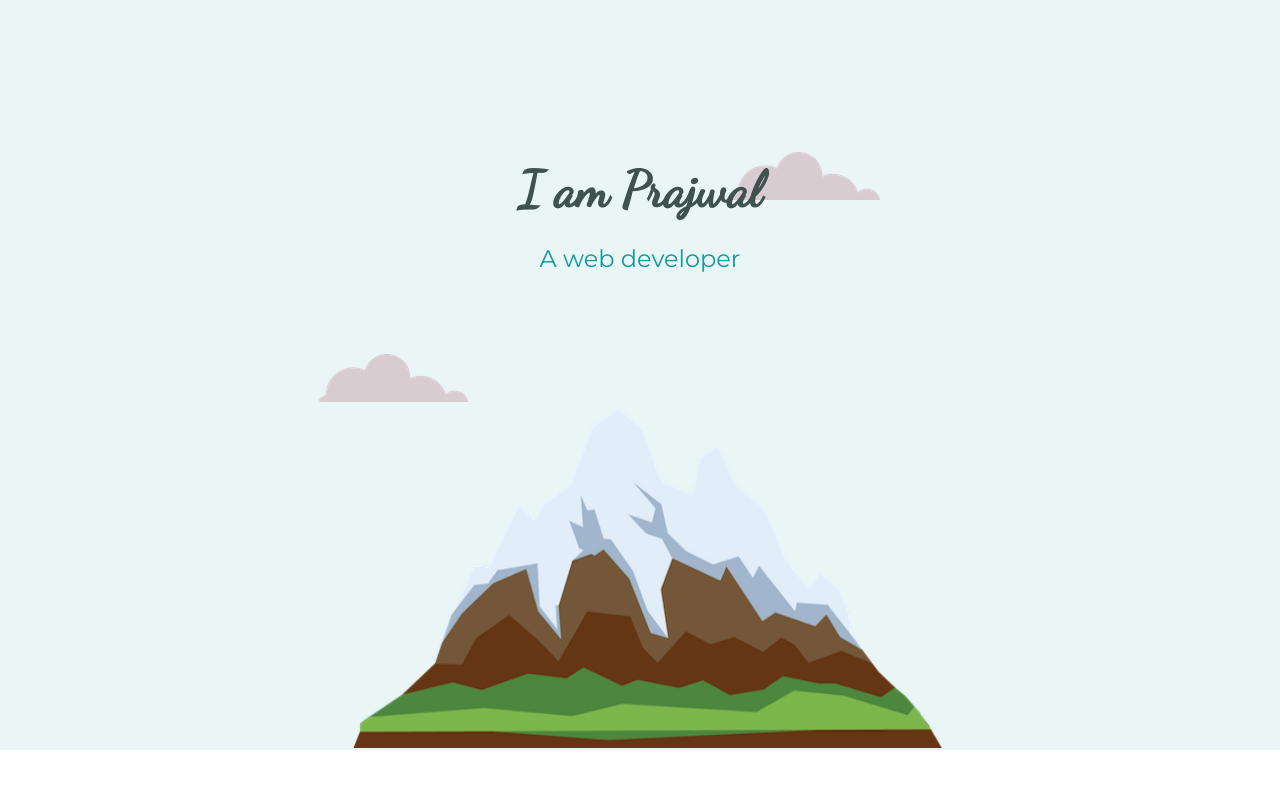
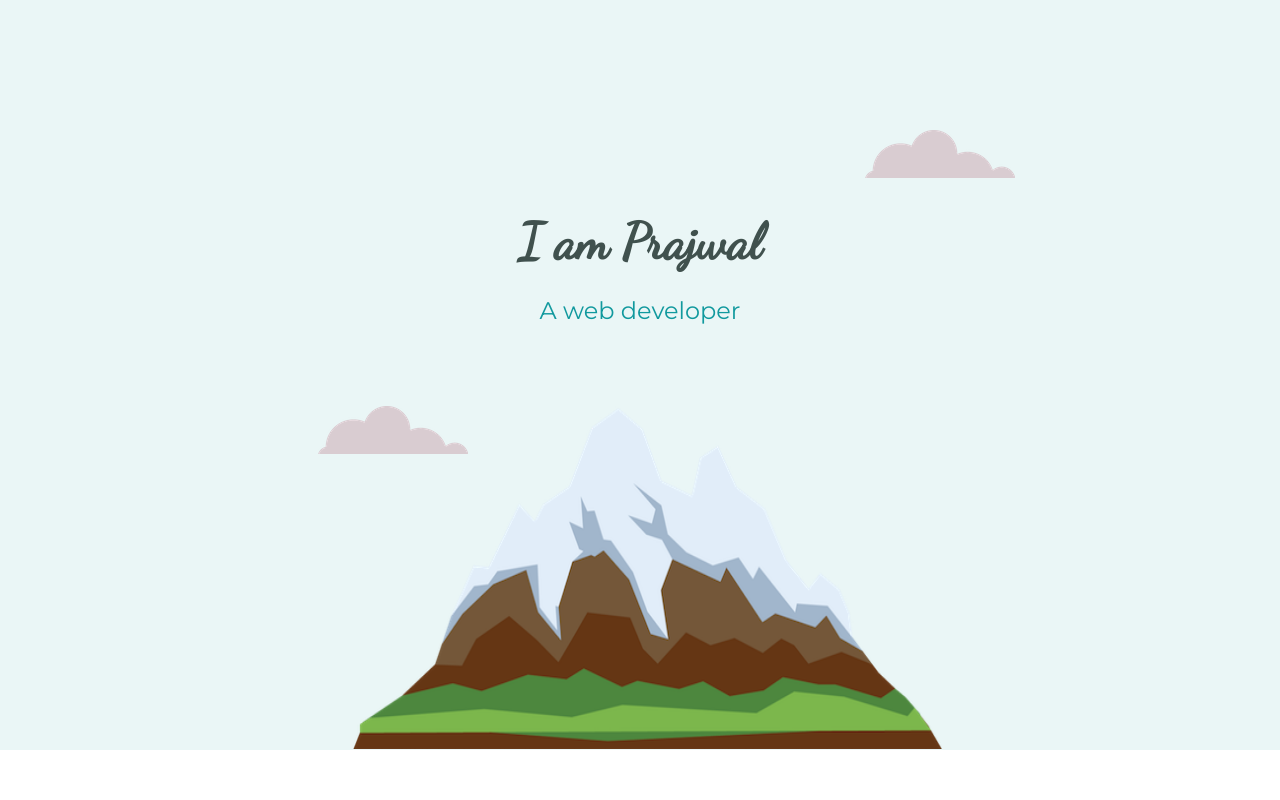
Before and after one commit to PrajwalCvs/MYCV, a plain HTML site: page index.html in a window 1280 px wide. Shown: the top 800 px of the page. Drawn offline with Linux system fonts and the light colour scheme; a web font is replaced by a local one.

Commit message:
Update style.css

```diff
--- a/Css/style.css
+++ b/Css/style.css
@@ -118,18 +118,17 @@ span{
 }
 
 .mountain{
-position: relative;
-top: 96px;
+  position: relative;
+  top: 45px;
   right:70px;
   width: 590px;
   height: 420px;
   text-align: center;
 }
 .cloud1{
-  position: absolute;
-  right: 400px;
-  bottom: 600px;
-
+  position: relative;
+  left: 300px;
+  top: 80px;
 
 }
 .html-cricketh2{
```
